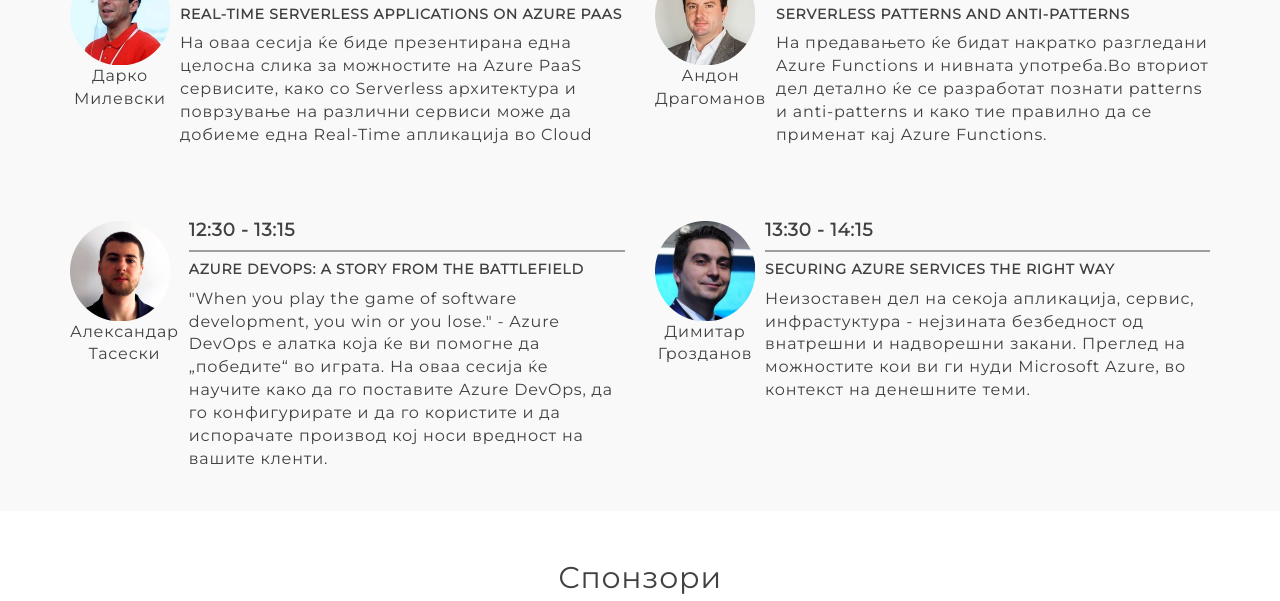
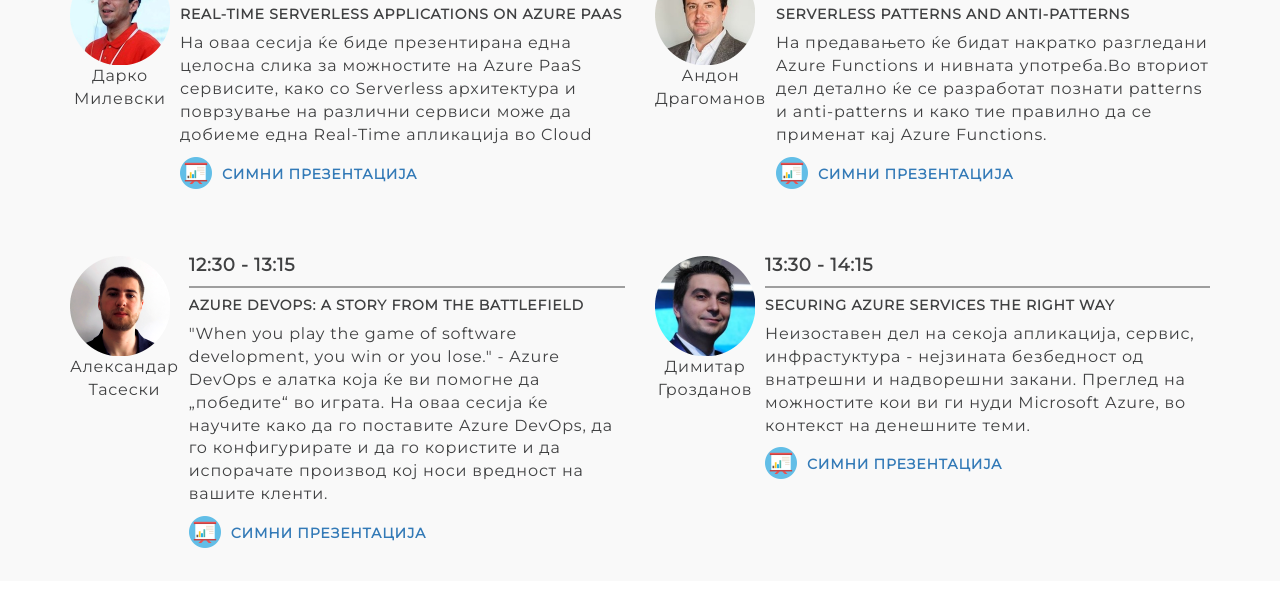
Before and after one commit to azuresaturdaymk/azuresaturdaymk.github.io, a plain HTML site: page index.html in a window 1280 px wide. Shown: the part 2560-3161 px from the top of the page. Drawn offline with Linux system fonts and the light colour scheme.

Commit message:
dodadeni pdf przentaciite

```diff
--- a/index.html
+++ b/index.html
@@ -259,6 +259,14 @@
                       <p>На оваа сесија ќе биде презентирана една целосна слика за можностите на Azure PaaS сервисите,
                         како со Serverless архитектура и поврзување на различни сервиси може да добиеме една Real-Time
                         апликација во Cloud</p>
+                        <div>
+                          <div class="media-left">
+                            <img class="media-object" src="img/presentation32.png" alt="download presentation">
+                          </div>
+                          <div class="media-body">
+                            <h5><a href="sessions/DarkoMilevski_AzureSaturdayMK2019.pdf" target="_blank">Симни презентација</a></h5>
+                          </div>
+                        </div>
                     </div>
                   </div>
                 </div>
@@ -278,6 +286,14 @@
                       <p>На предавањето ќе бидат накратко разгледани Azure Functions и нивната употреба.Во вториот дел
                         детално ќе се разработат познати patterns и anti-patterns и како тие правилно да се применат кај
                         Azure Functions.</p>
+                        <div>
+                          <div class="media-left">
+                            <img class="media-object" src="img/presentation32.png" alt="download presentation">
+                          </div>
+                          <div class="media-body">
+                            <h5><a href="sessions/AndonDragomaov_AzureSaturdayMK2019.pdf" target="_blank">Симни презентација</a></h5>
+                          </div>
+                        </div>
                     </div>
                   </div>
                 </div>
@@ -298,6 +314,14 @@
                         која ќе ви помогне да „победите“ во играта. На оваа сесија ќе научите како да го поставите Azure
                         DevOps, да го конфигурирате и да го користите и да испорачате производ кој носи вредност на
                         вашите кленти. </p>
+                        <div>
+                          <div class="media-left">
+                            <img class="media-object" src="img/presentation32.png" alt="download presentation">
+                          </div>
+                          <div class="media-body">
+                            <h5><a href="sessions/AleksandarTaseski_AzureSaturdayMK2019.pdf" target="_blank">Симни презентација</a></h5>
+                          </div>
+                        </div>
                     </div>
                   </div>
                 </div>
@@ -317,6 +341,14 @@
                       <p>Неизоставен дел на секоја апликација, сервис, инфрастуктура - нејзината безбедност од внатрешни
                         и надворешни закани. Преглед на можностите кои ви ги нуди Microsoft Azure, во контекст на
                         денешните теми. </p>
+                        <div>
+                          <div class="media-left">
+                            <img class="media-object" src="img/presentation32.png" alt="download presentation">
+                          </div>
+                          <div class="media-body">
+                            <h5><a href="sessions/DimitarGrozdanov_AzureSaturdayMK2019.pdf" target="_blank">Симни презентација</a></h5>
+                          </div>
+                        </div>
                     </div>
                   </div>
                 </div>
```
Also changed, not shown: img/presentation.png (added), img/presentation32.png (added), img/presentation64.png (added), 4 other files.
